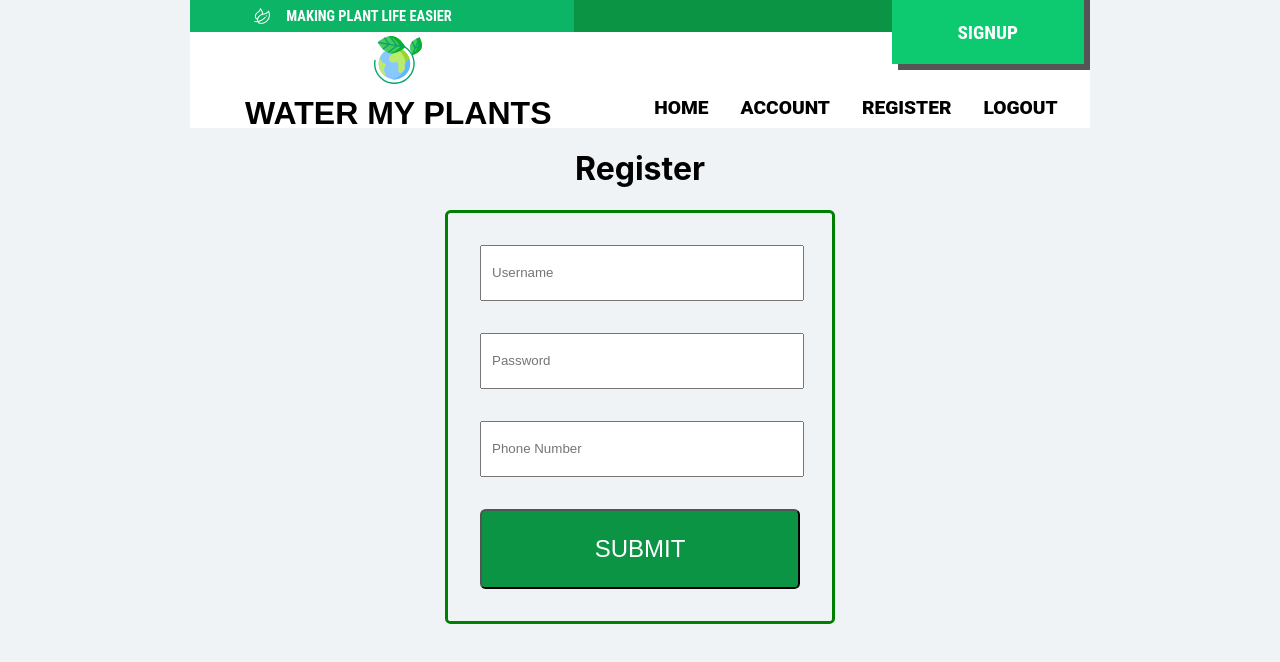
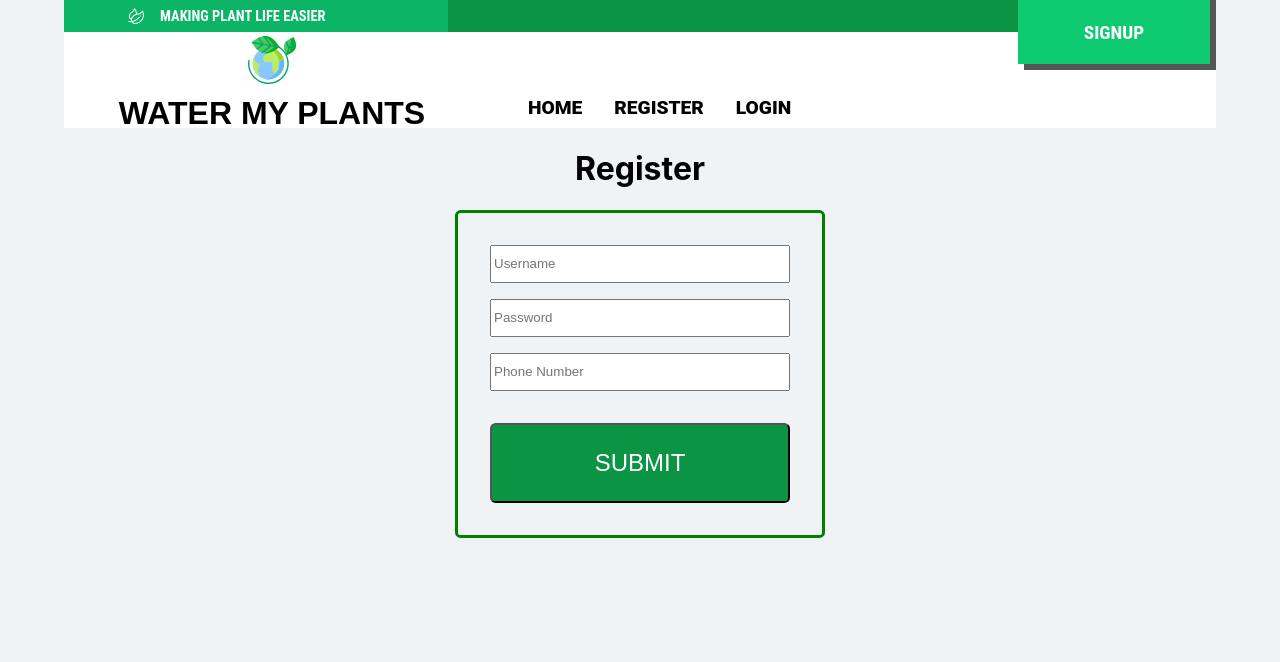
Before and after one commit to buildweek-water-my-plants-3/front-end, a React (Create React App) app in the folder water-my-plants/: page /Register in a window 1280 px wide. Shown: the top 662 px of the page. Built offline with nearby package versions, Linux system fonts and the light colour scheme.

Commit message:
header finished

```diff
--- a/water-my-plants/src/components/Header/Header.js
+++ b/water-my-plants/src/components/Header/Header.js
@@ -12,7 +12,7 @@ function Header() {
 
     const HeaderDiv = styled.div
     `
-
+    width: 90vw;
     `
 
     const PromoBar = styled.div
--- a/water-my-plants/src/components/Header/MainBar.js
+++ b/water-my-plants/src/components/Header/MainBar.js
@@ -65,7 +65,7 @@ function MainBar() {
 
   <MainBarDiv>
 
-    <Link to="/dashboard">
+    <Link to="/">
     <LogoDiv>
 
 
--- a/water-my-plants/src/components/Header/SignUp.js
+++ b/water-my-plants/src/components/Header/SignUp.js
@@ -59,19 +59,32 @@ export default function SignUp() {
 
         <SignUpBanner>
 
-            <Route path ="/(login|register)">
-                <a href="/register"><button>
+                <Route exact path ="/">
+                <a href="/register">
+                    <button>
+                    Signup
+                </button>
+                </a>
+                </Route>
+
+            <Route path ="/(register|login)">
+                <a href="/register">
+                    <button>
                     Signup
                 </button>
                 </a>
 
             </Route>
 
-            <Route path ="/(Account|)">
-
-                <button>LOGOUT</button>
+            <Route path ="/(account|settings)">
+                <a href="/">
+                    <button>
+                    Logout
+                </button>
+                </a>
 
             </Route>
+
 
         </SignUpBanner>
     )
--- a/water-my-plants/src/components/Header/loginPromo.js
+++ b/water-my-plants/src/components/Header/loginPromo.js
@@ -2,7 +2,9 @@ import React from 'react';
 import styled from 'styled-components';
 import {Link} from 'react-router-dom';
 import {Route} from 'react-router-dom';
-import SignUp from './SignUp';
+import Register from './Register'
+import SignUp from './SignUp'
+import {matchPath} from "react-router";
 
 
 
@@ -31,6 +33,21 @@ max-width: 20%;
 `
 
 
+const LoginContain = styled.div
+`
+position: absolute;
+height: 3rem;
+display: flex;
+justify-content: space-between;
+right: 2rem;
+top: -.5rem;
+
+        &&:hover {
+          right: calc(2rem - 3px);
+        }
+
+`
+
 const LoginPrompt = styled.div
 `
 display: flex;
@@ -44,7 +61,6 @@ min-width: 6rem;
             box-sizing: border-box;
             border-top: 4px solid transparent;
             border-bottom: 4px solid #FDCB02;
-           margin-left: 3px;
           }
 
 
@@ -54,8 +70,20 @@ min-width: 6rem;
 
 function LoginPromo() {
 
+  const LoginSpan = styled.span
+  `
+    color: white;
+    font-weight: 400;
+    font-size: .9rem;
+
+
+    `
 
   return (
+
+
+
+
 
    <LoginDiv>
 
@@ -68,6 +96,15 @@ function LoginPromo() {
 
 
      </LoginPrompt>
+
+
+        <LoginContain>
+
+            <Link to="/register">
+
+            </Link>
+
+        </LoginContain>
 
 
    </LoginDiv>
--- a/water-my-plants/src/components/Header/navBar.js
+++ b/water-my-plants/src/components/Header/navBar.js
@@ -1,6 +1,6 @@
 import React from 'react';
 import styled from 'styled-components';
-import {Link} from 'react-router-dom';
+import {Link, Route} from 'react-router-dom';
 import "../Header/navLinks.css"
 
 
@@ -32,10 +32,50 @@ function NavBar() {
     return (
 
             <NavContain>
-                <Link id="plantsLink" to='/'>Home</Link>
-                <Link id="plantsLink" to="/Account">Account</Link>
-                <Link id="plantsLink" to='/register'>Register</Link>
-                <Link id="plantsLink" to='/logout'>Logout</Link>
+
+
+
+
+
+
+                <Route path contains = "/">
+                    <Link id="plantsLink" to='/'>Home</Link>
+                </Route>
+
+
+
+
+                <Route path = "/(account|settings)">
+                    <Link id="plantsLink" to="/Account">Account</Link>
+                </Route>
+
+
+
+                <Route exact path="/">
+                    <Link id="plantsLink" to='/register'>Register</Link>
+                </Route>
+
+                <Route path = "/(register|login)">
+                    <Link id="plantsLink" to='/register'>Register</Link>
+                </Route>
+
+
+
+
+                <Route exact path="/">
+                <Link id="plantsLink" to='/Login'>Login</Link>
+                </Route>
+
+                <Route path="/(register|login)">
+                <Link id="plantsLink" to='/Login'>Login</Link>
+                </Route>
+
+                <Route path = "/(account|settings)">
+                <Link id="plantsLink" to='/Settings'>Settings</Link>
+                </Route>
+
+
+
             </NavContain>
 
     );
--- a/water-my-plants/src/components/Login/Login.js
+++ b/water-my-plants/src/components/Login/Login.js
@@ -30,26 +30,28 @@ export default function() {
 	const RegisterBox = styled.div `
 	border: 3px solid green;
 	border-radius: .35rem;
-		max-width: 30vw;
+	display: flex;
+	flex-direction: column;
+	min-width: 300px;
+	padding: 2rem;
 
 	input {
+		display: inline-block;
 		min-height: 2rem;
-			margin: 2rem;
+		margin: 0rem 0rem 1rem;
+		max-width: 100%;
 	}
 `
 
 	const SubmitButton = styled.button `
-		width: calc(100% - 4rem);
+		width: 100%;
 		border-radius: .35rem;
-		margin-top: 2rem;
+		margin-top: 1rem;
 		padding: 1.5rem;
 		background-color: #0b9444;
 		text-transform: uppercase;
 		font-size: 1.5rem;
 		color: white;
-		margin: 0 2rem;
-		margin-bottom: 2rem;
-
 	`
 
 	const Title = styled.h1 `
--- a/water-my-plants/src/components/Register/Register.js
+++ b/water-my-plants/src/components/Register/Register.js
@@ -30,26 +30,28 @@ export default function() {
 	const RegisterBox = styled.div `
 	border: 3px solid green;
 	border-radius: .35rem;
-		max-width: 30vw;
+	display: flex;
+	flex-direction: column;
+	min-width: 300px;
+	padding: 2rem;
 
 	input {
+		display: inline-block;
 		min-height: 2rem;
-			margin: 2rem;
+		margin: 0rem 0rem 1rem;
+		max-width: 100%;
 	}
 `
 
 	const SubmitButton = styled.button `
-		width: calc(100% - 4rem);
+		width: 100%;
 		border-radius: .35rem;
-		margin-top: 2rem;
+		margin-top: 1rem;
 		padding: 1.5rem;
 		background-color: #0b9444;
 		text-transform: uppercase;
 		font-size: 1.5rem;
 		color: white;
-		margin: 0 2rem;
-		margin-bottom: 2rem;
-
 	`
 
 	const Title = styled.h1 `
--- a/water-my-plants/src/styles.css
+++ b/water-my-plants/src/styles.css
@@ -40,9 +40,10 @@ a {
 
 }
 
-input, select {
-	display: block;
-	padding: 10px;
-	margin: 10px;
-	min-width: 300px;
+
+form {
+	display: flex !important;
+	flex-direction: column;
+	align-items: center;
+	justify-content: center;
 }
```
Lines whose indentation alone changed are shown as unchanged.
